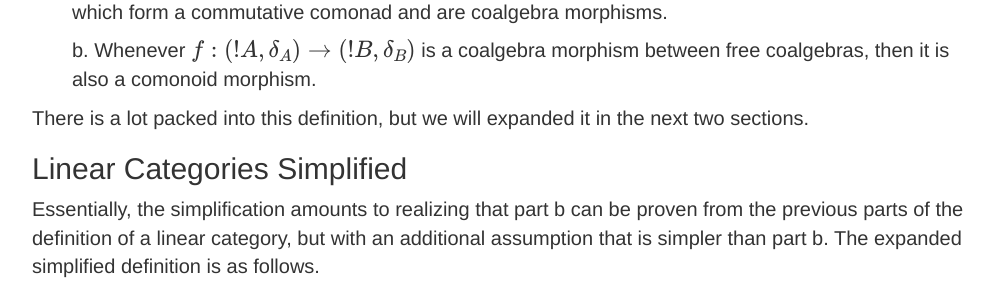
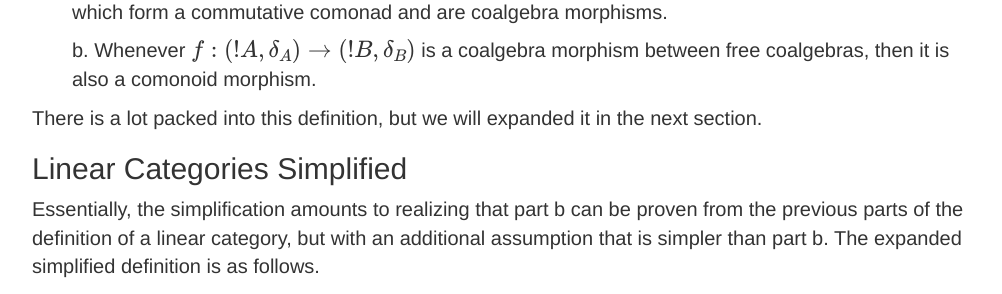
Before and after one commit to heades/blog, a Jekyll site: the page built from _posts/2018-07-24-Linear-Categories-A-Folklore-Simplification.md, in a window 1280 px wide and 900 px high, scrolled down 657 px. Shown: the part 153-447 px from the top of the window, without its empty margins (233-1235 px from the left). Built offline with Jekyll 4.4.1, drawn with Linux system fonts in a browser that asks for light colours; formulas are drawn with MathJax 3; comment, search, counter and statistics services are not loaded.

Commit message:
Small change.

```diff
--- a/_posts/2018-07-24-Linear-Categories-A-Folklore-Simplification.md
+++ b/_posts/2018-07-24-Linear-Categories-A-Folklore-Simplification.md
@@ -57,7 +57,7 @@ Linear categories are one of the first sound and complete categorical models of
 
    b. Whenever $$f : (!A,\delta_A) \mto (!B,\delta_B)$$ is a coalgebra morphism between free coalgebras, then it is also a comonoid morphism.
 
-There is a lot packed into this definition,  but we will expanded it in the next two sections.
+There is a lot packed into this definition,  but we will expanded it in the next section.
 
 Linear Categories Simplified
 ----------------------------
```
